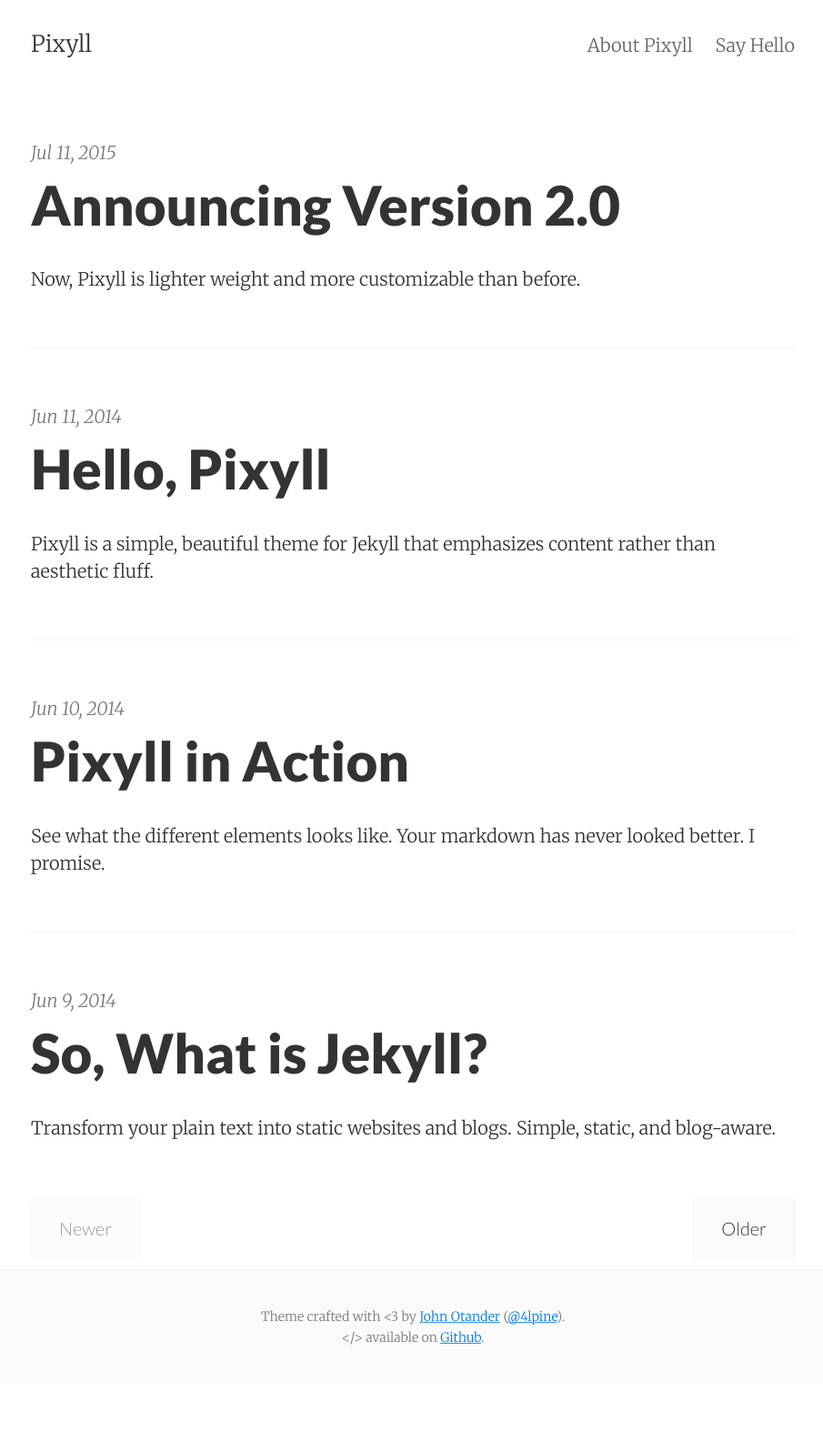
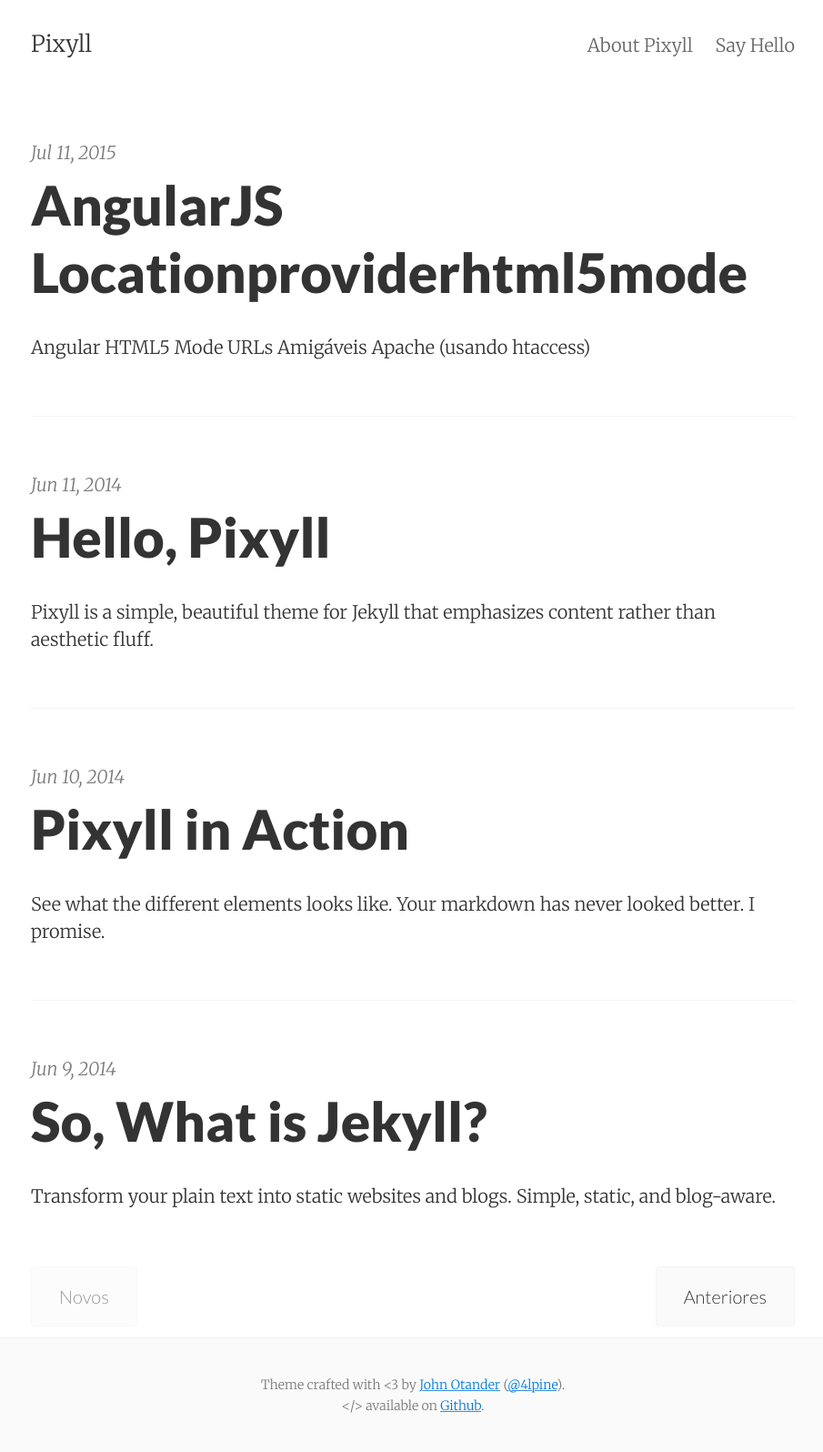
Before and after one commit to brunovsoares/brunovsoares.github.io, a Jekyll site: the page built from index.html, in a window 1280 px wide. Shown: the whole page at 91% size, without its empty margins (186-1091 px from the left). Built offline with Jekyll 4.4.1, drawn with Linux system fonts in a browser that asks for light colours; the list of posts is cut into pages by our own code; before the commit the page ends 1521 px from its top, so only the background shows below that; part of the change alters nothing that is shown.

Commit message:
config geral

```diff
--- a/_config.yml
+++ b/_config.yml
@@ -37,7 +37,7 @@ facebook_appid:
 facebook_comments_number: 10
 
 # Social icons
-github_username:
+github_username: brunovsoares
 bitbucket_username:
 stackoverflow_id:
 twitter_username:
@@ -54,10 +54,10 @@ flattr_button:
 # Post sharing icons
 show_sharing_icons: false
 # Change to 'true' to enable individual icons
-share_facebook: false
-share_twitter: false
+share_facebook: true
+share_twitter: true
 share_googleplus: false
-share_linkedin: false
+share_linkedin: true
 share_digg: false
 share_tumblr: false
 share_reddit: false
@@ -66,8 +66,8 @@ share_hackernews: false
 
 text:
   pagination:
-    newer: 'Newer'
-    older: 'Older'
+    newer: 'Novos'
+    older: 'Anteriores'
   share_buttons:
     text:         'Share this post!'
     facebook:     'Share on Facebook'
@@ -82,20 +82,20 @@ text:
   post:
     updated:        'Updated'
     minute_read:    'minute read'
-    related_posts:  'Related Posts'
+    related_posts:  'Posts Relacionados '
   index:
     coming_soon: 'Coming soon...'
   contact:
-    email:    'Email Address'
-    content:  'What would you like to say?'
-    subject:  'New submission!'
-    submit:   'Say Hello'
+    email:    'Email'
+    content:  'O que você gostaria de me contar?'
+    subject:  'Enviar!'
+    submit:   'Diga um oi!'
     ajax:
-      sending:  'sending..'
-      sent:     'Message sent!'
-      error:    'Error!'
-  thanks: 'Thanks for contacting us. We will reply as soon as possible.'
-  og_locale: 'en_US'
+      sending:  'enviando..'
+      sent:     'Mensagem enviada!'
+      error:    'Erro!'
+  thanks: 'Obrigado por entrar em contato. Vou responder o mais rápido possível.'
+  og_locale: 'pt_BR'
 
 # Build settings
 markdown:     kramdown
--- a/_posts/2015-07-11-announcing-pixyll-version-2.md
+++ /dev/null
@@ -1,16 +0,0 @@
----
-layout:     post
-title:      Announcing Version 2.0
-date:       2015-07-11
-summary:    Now, Pixyll is lighter weight and more customizable than before.
-categories: jekyll pixyll
----
-
-In an effort to make Pixyll easier to customize and more aesthetically pleasing, we've release version `2.0`.
-
-Pixyll now features:
-
-* Line anchors in code blocks and new syntax highlighting
-* A customizable variables file
-* Modular, and lighter weight CSS
-* No more `max-width` media queries
--- /dev/null
+++ b/_posts/2016-06-24-angular-locationProviderhtml5Mode.md
@@ -0,0 +1,27 @@
+---
+layout:     post
+title:      AngularJS Locationproviderhtml5mode
+date:       2015-07-11
+summary:    Angular HTML5 Mode URLs Amigáveis Apache (usando htaccess)
+categories: AngularJS
+---
+
+## html5mode return 404 ?!?!?
+corrigindo o 404 quando usamos o Locationprovider.html5mode no Angular
+
+## O código
+
+Primeira coisa que você tem a fazer é ligar o modo HTML5 no bloco de configuração a sua principal do módulo angular. Isso é muito bonito um um forro:
+
+`angular.module('main', []).config(['$locationProvider', function($locationProvider) { ... $locationProvider.html5Mode(true); ... });`
+
+Após fazer isso, você precisa criar um arquivo .htaccess na raiz do seu servidor:
+
+RewriteEngine On
+RewriteCond %{DOCUMENT_ROOT}%{REQUEST_URI} -f [OR] RewriteCond %{DOCUMENT_ROOT}%{REQUEST_URI} -d RewriteRule ^ - [L]
+
+RewriteRule ^ /index.html
+
+## Como funciona?
+
+Modo HTML 5 baseia-se na história HTML5 API, que essencialmente permite definir um URL no mesmo domínio com JavaScript. O arquivo .htaccess torna possível recarregar uma página (ou ir para uma página hashbang-less para que o assunto) sem obter uma resposta 404 do servidor. Além disso, se a API Histórico HTML5 não está disponível, o aplicativo Angular usará automaticamente o hashbang como um fallback. Leia mais sobre isso nesta página Angular docs.
```
